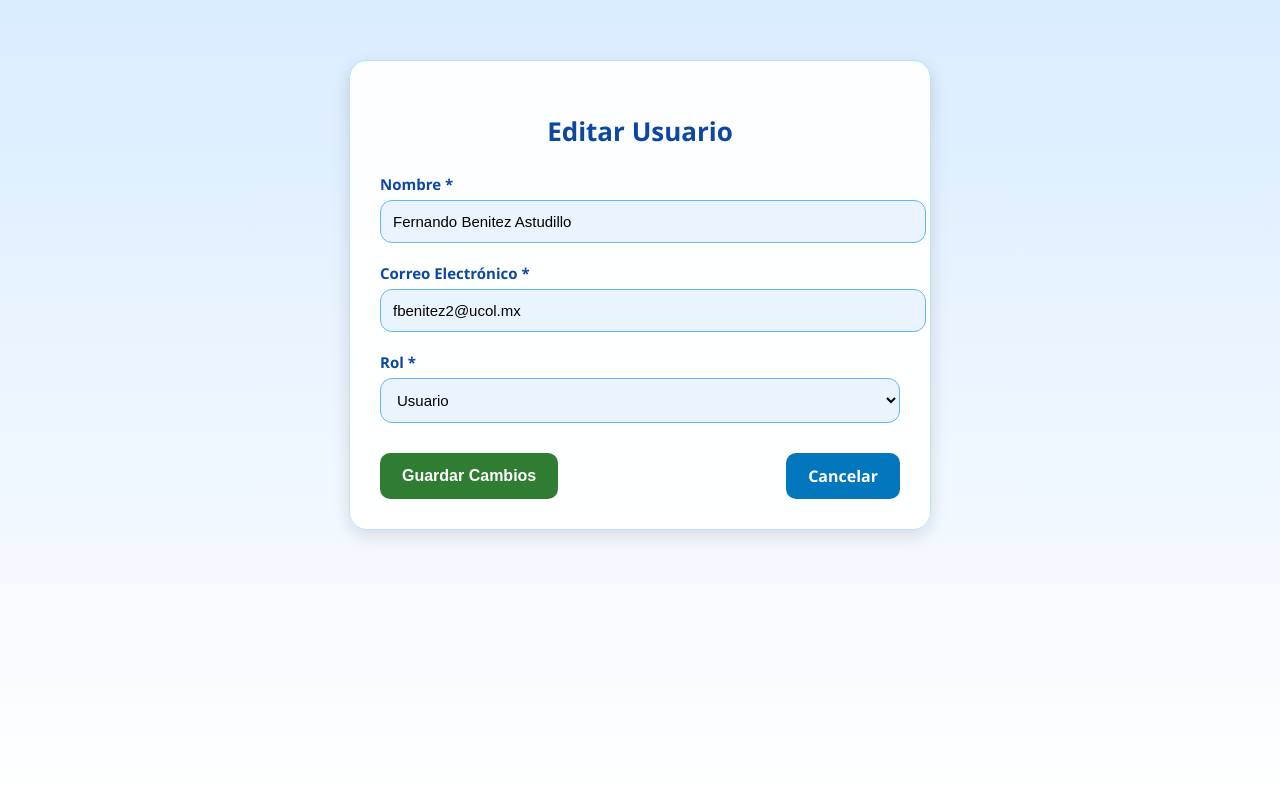
After one commit to anabeli05/Vision-Clara, a PHP site: page /Dashboard_SuperAdmin/Usuario/editar-usuario.php in a window 1280 px wide. The commit adds this page. Run offline with PHP 8.4, Linux system fonts and the light colour scheme.

Commit message:
Diseño final del login y maquetado del apartado Gestion de Usuarios

```diff
--- a/Dashboard_Admin/Cliente/Gestion-Cliente.css
+++ b/Dashboard_Admin/Cliente/Gestion-Cliente.css
@@ -8,7 +8,7 @@
 
 body {
     font-family: 'Oculi Display Regular Italic';
-    background-color: #f8f9fa;
+    background-color: #88c3fe;
     color: #333;
     line-height: 1.6;
 }
@@ -17,7 +17,7 @@ body {
     width: 100%;
     /*margin: 0 auto; */
     padding: 40px 20px;
-    background-color: #fff;
+    background-color: #8fbefc;
     min-height: 100vh;
     display: flex;
     flex-direction: column;
--- /dev/null
+++ b/Dashboard_SuperAdmin/Usuario/editar-usuario.css
@@ -0,0 +1,101 @@
+
+
+body {
+    margin: 0;
+    font-family: "Segoe UI", Arial, sans-serif;
+    background: linear-gradient(to bottom, #d9ecff, #ffffff);
+    min-height: 100vh;
+}
+
+.container {
+    width: 100%;
+    display: flex;
+    justify-content: center;
+    padding-top: 60px;
+}
+
+.card {
+    background: #ffffffee;
+    width: 520px;
+    padding: 30px;
+    border-radius: 18px;
+    backdrop-filter: blur(4px);
+    box-shadow: 0 6px 18px rgba(0,0,0,0.12);
+    border: 1px solid #bbdefb;
+}
+
+.titulo {
+    font-size: 26px;
+    color: #0d47a1;
+    margin-bottom: 25px;
+    font-weight: 700;
+    text-align: center;
+}
+
+.formulario .campo {
+    margin-bottom: 20px;
+}
+
+.campo label {
+    font-weight: 600;
+    display: block;
+    margin-bottom: 6px;
+    color: #0d47a1;
+    font-size: 15px;
+}
+
+.campo input,
+.campo select {
+    width: 100%;
+    padding: 12px;
+    border: 1px solid #64b5f6;
+    border-radius: 12px;
+    background: #eaf4ff;
+    font-size: 15px;
+    transition: 0.2s ease;
+}
+
+.campo input:focus,
+.campo select:focus {
+    outline: none;
+    border-color: #1e88e5;
+    background: #ffffff;
+    box-shadow: 0 0 6px rgba(30, 136, 229, 0.3);
+}
+
+.acciones {
+    margin-top: 30px;
+    display: flex;
+    justify-content: space-between;
+}
+
+.btn-guardar {
+    padding: 12px 22px;
+    background: #2e7d32;
+    color: white;
+    border: none;
+    border-radius: 10px;
+    cursor: pointer;
+    font-size: 16px;
+    font-weight: 600;
+    transition: 0.2s ease;
+}
+
+.btn-guardar:hover {
+    background: #1b5e20;
+}
+
+.btn-cancelar {
+    padding: 12px 22px;
+    background: #0277bd;
+    color: white;
+    border-radius: 10px;
+    text-decoration: none;
+    font-size: 16px;
+    font-weight: 600;
+    transition: 0.2s ease;
+}
+
+.btn-cancelar:hover {
+    background: #015388;
+}
--- /dev/null
+++ b/Dashboard_SuperAdmin/Usuario/editar-usuario.php
@@ -0,0 +1,53 @@
+<?php
+// editar-usuario.php
+// Simulación de datos recibidos desde la BD
+$usuario = [
+    'Nombre' => 'Fernando Benitez Astudillo',
+    'Correo' => 'fbenitez2@ucol.mx',
+    'Rol' => 'Usuario'
+];
+?>
+
+<!DOCTYPE html>
+<html lang="es">
+<head>
+    <meta charset="UTF-8">
+    <meta name="viewport" content="width=device-width, initial-scale=1.0">
+    <title>Editar Usuario</title>
+    <link rel="stylesheet" href="editar-usuario.css">
+</head>
+<body>
+    <div class="container">
+        <div class="card">
+            <h2 class="titulo">Editar Usuario</h2>
+
+            <form action="actualizar_usuario.php" method="POST" class="formulario">
+
+                <div class="campo">
+                    <label>Nombre *</label>
+                    <input type="text" name="nombre" value="<?php echo $usuario['Nombre']; ?>" required>
+                </div>
+
+                <div class="campo">
+                    <label>Correo Electrónico *</label>
+                    <input type="email" name="correo" value="<?php echo $usuario['Correo']; ?>" required>
+                </div>
+
+                <div class="campo">
+                    <label>Rol *</label>
+                    <select name="rol" required>
+                        <option value="Usuario" <?php echo ($usuario['Rol']==='Usuario') ? 'selected' : '' ?>>Usuario</option>
+                        <option value="Super Admin" <?php echo ($usuario['Rol']==='Super Admin') ? 'selected' : '' ?>>Super Admin</option>
+                    </select>
+                </div>
+
+                <div class="acciones">
+                    <button type="submit" class="btn-guardar">Guardar Cambios</button>
+                    <a href="gestion-usuarios.php" class="btn-cancelar">Cancelar</a>
+                </div>
+
+            </form>
+        </div>
+    </div>
+</body>
+</html>
--- a/Login/estilos.css
+++ b/Login/estilos.css
@@ -49,7 +49,7 @@ header {
     width: 100%;
     max-width: 1200px;
     margin: 0 auto;
-    background: #3e8ce0b2;
+    background: #3e8ce0;
     border-radius: 25px;
     overflow: hidden;
     box-shadow: 0 5px 15px rgba(0, 0, 0, 0.1);
```
Also changed, not shown: 1 other file.
